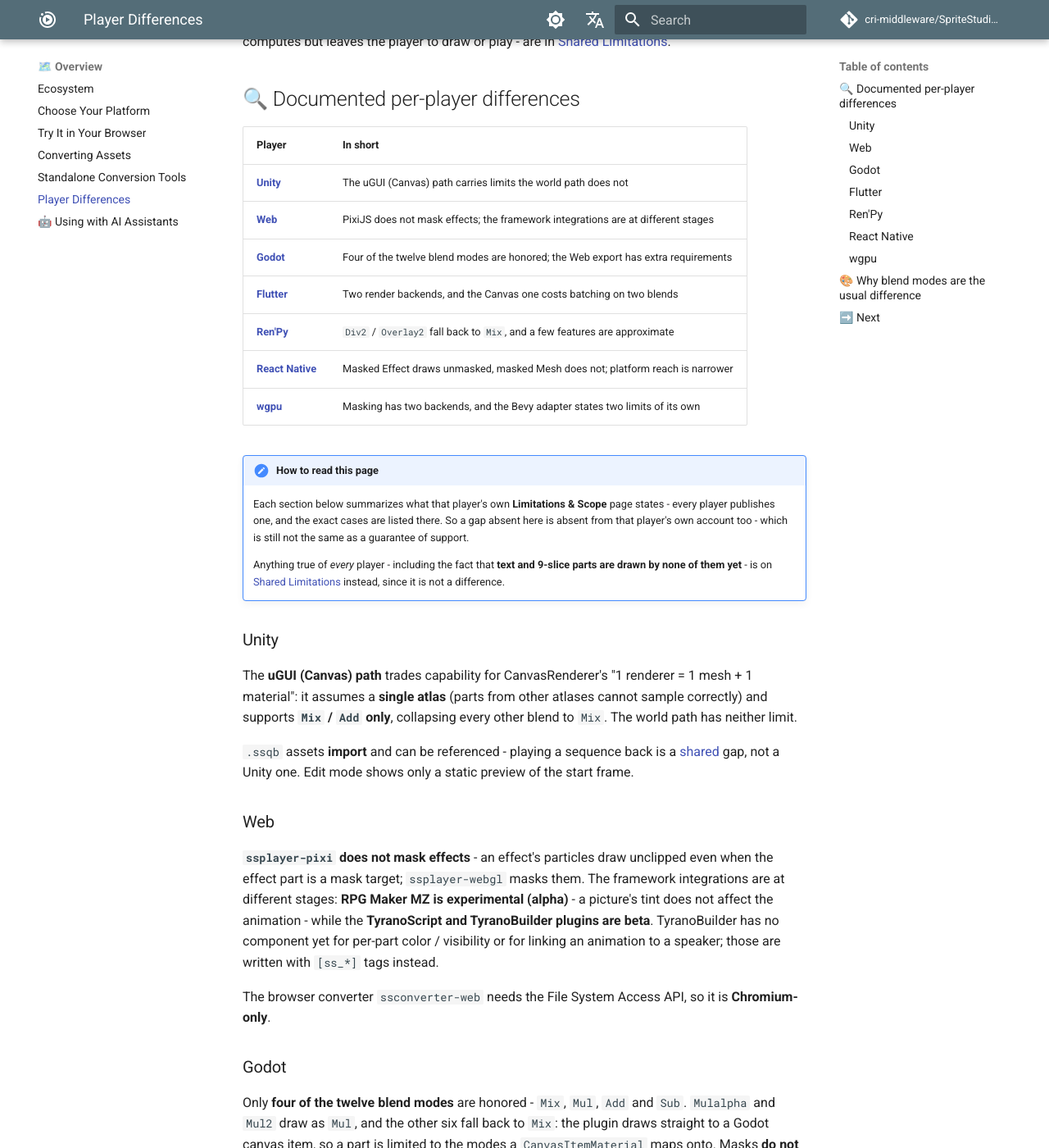
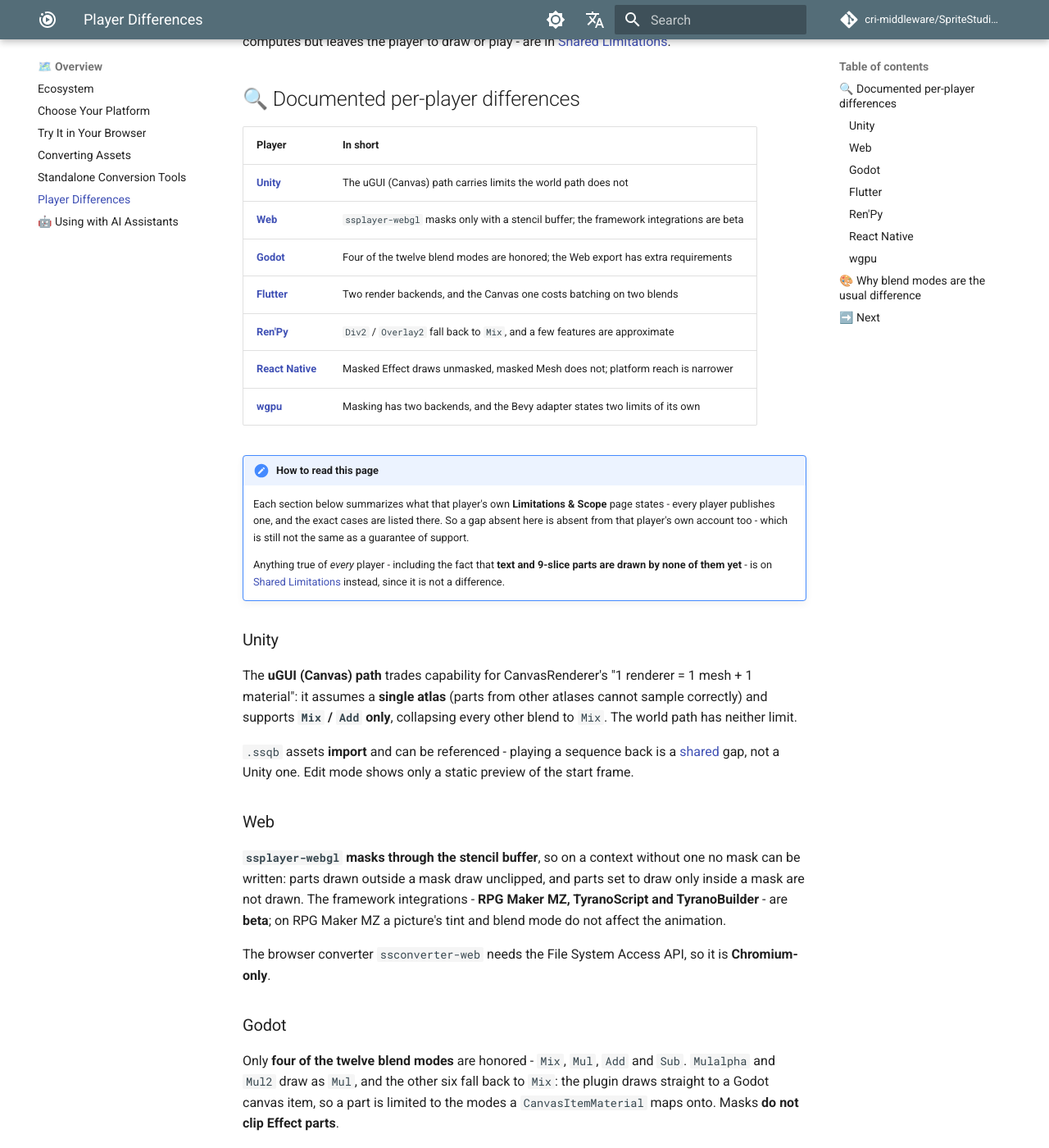
Before and after one commit to cri-middleware/SpriteStudio-Docs, an MkDocs documentation site: the page built from docs/en/overview/player-differences.md, in a window 1280 px wide and 1400 px high, scrolled down 409 px. Shown: the whole window at 82% size. Built offline with MkDocs 1.6.1 and Material for MkDocs 9.7.7, drawn with Linux system fonts in a browser that asks for light colours; comment, search, counter and statistics services are not loaded.

Commit message:
docs: Web differences match SSPlayerForWeb today
The Web entry said three things SSPlayerForWeb no longer does:
- ssplayer-pixi not masking effects: it has clipped a masked Effect
  since its effect batches gained the mask test.
- RPG Maker MZ being experimental (alpha): it is beta (7.0.0-beta.1),
  as the Web repository's README, usage page and limitations say. The
  Web player page's status table said the same and is fixed with it.
- TyranoBuilder lacking components for part colour / visibility and a
  speaker link: the palette has part colour / hide part / part image
  and talk animation.

The entry now summarises what the Web limitations page states: the
stencil requirement of ssplayer-webgl, the integrations being beta,
and the MZ picture tint / blend mode not reaching the animation.

```diff
--- a/docs/en/overview/player-differences.md
+++ b/docs/en/overview/player-differences.md
@@ -18,7 +18,7 @@ the core computes but leaves the player to draw or play - are in
 | Player | In short |
 |---|---|
 | **[Unity](../players/unity.md)** | The uGUI (Canvas) path carries limits the world path does not |
-| **[Web](../players/web.md)** | PixiJS does not mask effects; the framework integrations are at different stages |
+| **[Web](../players/web.md)** | `ssplayer-webgl` masks only with a stencil buffer; the framework integrations are beta |
 | **[Godot](../players/godot.md)** | Four of the twelve blend modes are honored; the Web export has extra requirements |
 | **[Flutter](../players/flutter.md)** | Two render backends, and the Canvas one costs batching on two blends |
 | **[Ren'Py](../players/renpy.md)** | `Div2` / `Overlay2` fall back to `Mix`, and a few features are approximate |
@@ -48,11 +48,10 @@ start frame.
 
 ### Web
 
-**`ssplayer-pixi` does not mask effects** - an effect's particles draw unclipped even when the effect
-part is a mask target; `ssplayer-webgl` masks them. The framework integrations are at different
-stages: **RPG Maker MZ is experimental (alpha)** - a picture's tint does not affect the animation -
-while the **TyranoScript and TyranoBuilder plugins are beta**. TyranoBuilder has no component yet for per-part color / visibility or for linking an
-animation to a speaker; those are written with `[ss_*]` tags instead.
+**`ssplayer-webgl` masks through the stencil buffer**, so on a context without one no mask can be
+written: parts drawn outside a mask draw unclipped, and parts set to draw only inside a mask are
+not drawn. The framework integrations - **RPG Maker MZ, TyranoScript and TyranoBuilder** - are
+**beta**; on RPG Maker MZ a picture's tint and blend mode do not affect the animation.
 
 The browser converter `ssconverter-web` needs the File System Access API, so it is
 **Chromium-only**.
```
Also changed, not shown: docs/en/players/web.md (+1 -1 lines), docs/ja/overview/player-differences.md (+2 -3 lines), docs/ja/players/web.md (+1 -1 lines).
